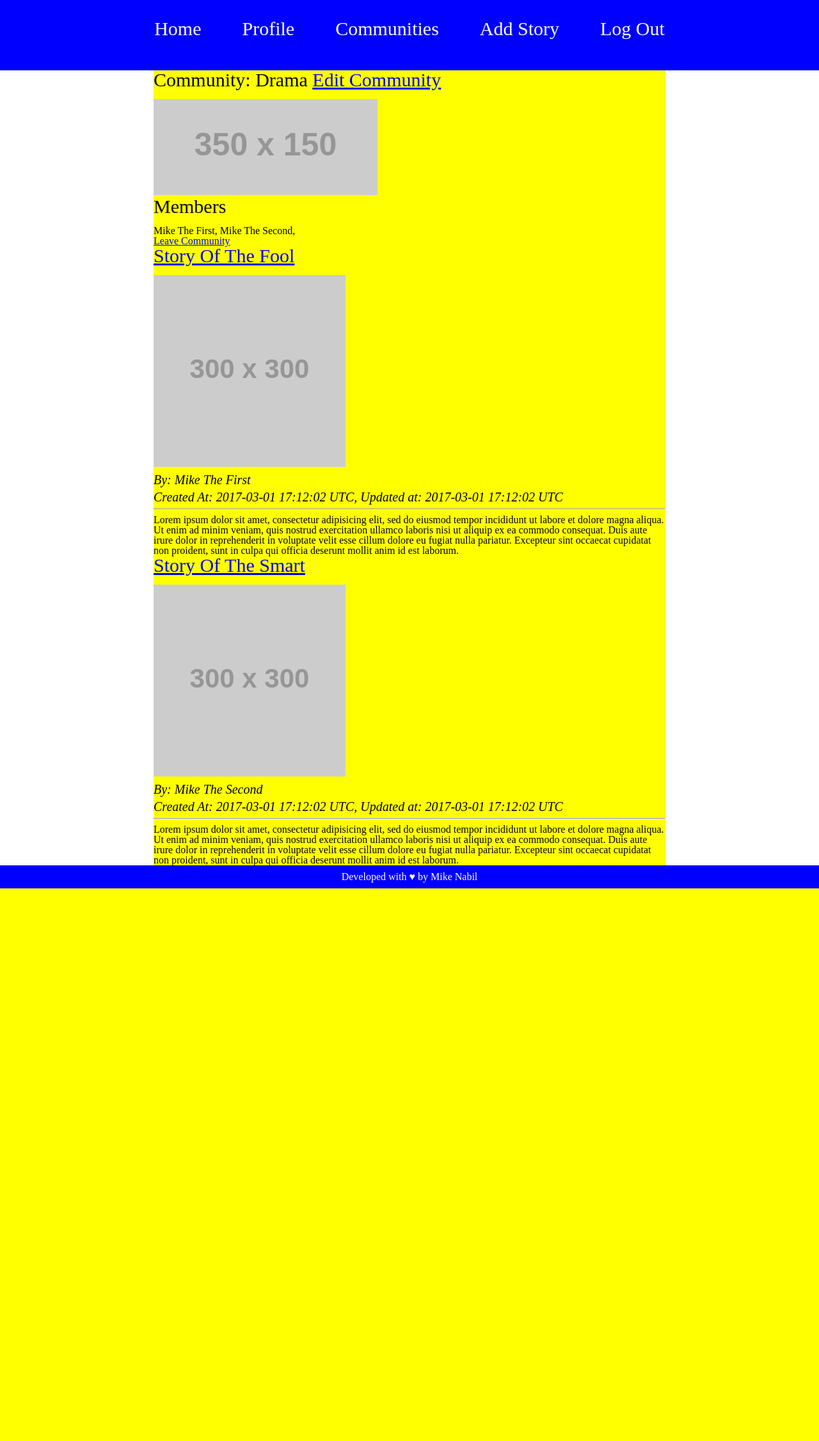
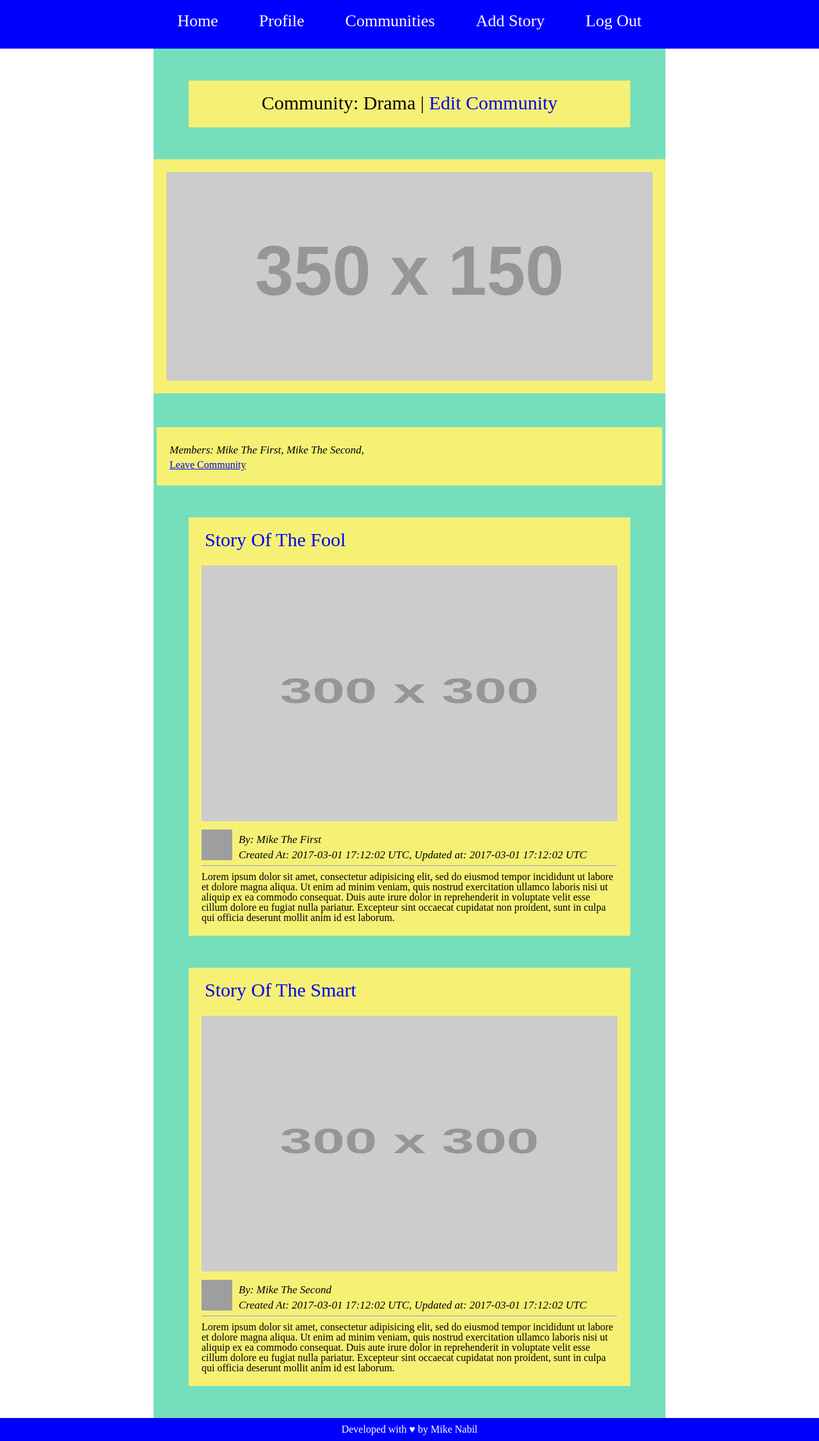
Before and after one commit to nayana487/storyteller, a Rails app: page /communities/1 in a window 1280 px wide. Shown: the whole page at 64% size. Before the commit the page ends 1389 px from the top, so only its background shows below. Run offline with Rails 7, Linux system fonts and the light colour scheme; a user stored in the database is signed in; data comes from the database, SQL or seed files in the repository; style sheets or scripts are compiled from the project's sources; some libraries are stand-ins or nearby versions; grey boxes are pictures that could not be loaded.

Commit message:
hemoginizing css

```diff
--- a/app/assets/stylesheets/application.css
+++ b/app/assets/stylesheets/application.css
@@ -24,14 +24,14 @@ body {
  }
 nav {
    width: 100vw;
-   height: 10vh;
+   height: 7vh;
    background: blue;
-   padding: 30px 15px 0 15px;
+   padding: 20px 10px 0 10px;
    text-align: center;
  }
 nav li {
    display: inline;
-   font-size: 30px;
+   font-size: 26px;
    color: white;
    margin: 0 30px;
  }
@@ -42,11 +42,10 @@ nav a {
 main {
    margin: 0 auto;
    width: 800px;
-   background: yellow;
+   background: #75dfbc;
  }
 footer {
    width: 100vw;
-   /*height: 5vh;*/
    background: blue;
    color: white;
    padding: 10px;
@@ -60,7 +59,7 @@ h3 {
   font-size: 25px;
 }
 h4 {
-  font-size: 20px;
+  font-size: 17px;
   font-style: italic;
   margin: 7px 0;
 }
--- a/app/assets/stylesheets/comments.scss
+++ b/app/assets/stylesheets/comments.scss
@@ -3,8 +3,9 @@
 // You can use Sass (SCSS) here: http://sass-lang.com/
 
 .comment {
-  background: red;
-  width: 500px;
-  margin-bottom: 20px;
-  padding: 10px;
+  background: #ffa500;
+  width: 650px;
+  margin: 50px auto;
+  padding: 20px;
+  position: relative;
 }
--- a/app/assets/stylesheets/communities.scss
+++ b/app/assets/stylesheets/communities.scss
@@ -1,3 +1,18 @@
 // Place all the styles related to the Communities controller here.
 // They will automatically be included in application.css.
 // You can use Sass (SCSS) here: http://sass-lang.com/
+
+.header {
+  background: #f6f175;
+  width: 760px;
+  margin: 0 auto;
+  padding: 20px;
+}
+.members {
+  background: #f6f175;
+  width: 750px;
+  margin: 50px auto;
+  padding: 20px;
+  position: relative;
+  padding-bottom: 8px;
+}
--- a/app/assets/stylesheets/posts.scss
+++ b/app/assets/stylesheets/posts.scss
@@ -2,33 +2,40 @@
 // They will automatically be included in application.css.
 // You can use Sass (SCSS) here: http://sass-lang.com/
 
-.postElement {
-  background: #aaaaaa;
+.element {
+  background: #f6f175;
   width: 650px;
   margin: 50px auto;
   padding: 20px;
   position: relative;
 }
- .postImage {
-   width: 600px;
+.title {
+  margin-left: 5px;
+}
+.title a {
+  text-decoration: none;
+}
+ .image {
+   width: 650px;
    height: 400px;
-   margin: 15px auto;
+   margin: 10px auto;
  }
-.postUserImage {
-   width: 60px;
-   height: 60px;
+.userImage {
+   width: 48px;
+   height: 48px;
    float: left;
    margin-right: 10px;
  }
-.postArticle {
-  background: green;
-  width: 800px;
-  margin: 0 auto;
-  padding: 10px;
-}
 .postShow {
   background: yellow;
   margin: 0 auto;
   margin-bottom: 30px;
   padding: 10px;
 }
+.barrier {
+  text-align: center;
+  padding-bottom: 8px;
+}
+.barrier a {
+  text-decoration: none;
+}
--- a/app/views/communities/show.html.erb
+++ b/app/views/communities/show.html.erb
@@ -1,30 +1,35 @@
+<div class="element barrier">
 <h2>Community: <%= @community.name %>
 <% if current_user.id == 1 %>
-  <%= link_to "Edit Community", edit_community_path %></h3>
+  | <%= link_to "Edit Community", edit_community_path %>
 <% end %>
 </h2>
+</div>
 
-<img src="<%= @community.header %>" />
+<img class="header" src="<%= @community.header %>" />
 
-<div class="memberships">
-  <h2>Members</h2>
-  <p>
+<div class="members">
+  <h4>Members:
   <% @community.memberships.each do |membership| %>
       <% @user = User.find(membership.user_id) %>
       <%= @user.name %>,
   <% end %>
-  </p>
+</h4>
+<p>
   <% if @community.memberships.find_by(user_id: current_user.id) %>
       <%= link_to "Leave Community".html_safe, remove_membership_community_path(@community), method: :delete, class: "fav" %>
     <% else %>
       <%= link_to "Join Community".html_safe, add_membership_community_path(@community), method: :post, class: "no-fav" %>
   <% end %>
+</p>
+<br />
 </div>
 
 <% @community.stories.each do |story| %>
-  <div>
-    <h2><%= link_to story.title, community_story_path(story) %></h2>
-    <img src="<%= story.image %>"><br />
+  <div class="element">
+    <h2 class="title"><%= link_to story.title, community_story_path(story) %></h2>
+    <img class="image" src="<%= story.image %>"><br />
+    <img class="userImage" src="<%= story.user.image %>">
     <h4>By: <%= story.user.name %></h4>
     <h4>Created At: <%= story.created_at %>, Updated at: <%= story.updated_at %> </h4>
     <hr />
```
Also changed, not shown: app/views/communities/index.html.erb (+8 -7 lines), app/views/posts/index.html.erb (+11 -11 lines), app/views/posts/show.html.erb (+15 -10 lines), app/views/stories/show.html.erb (+14 -9 lines).
